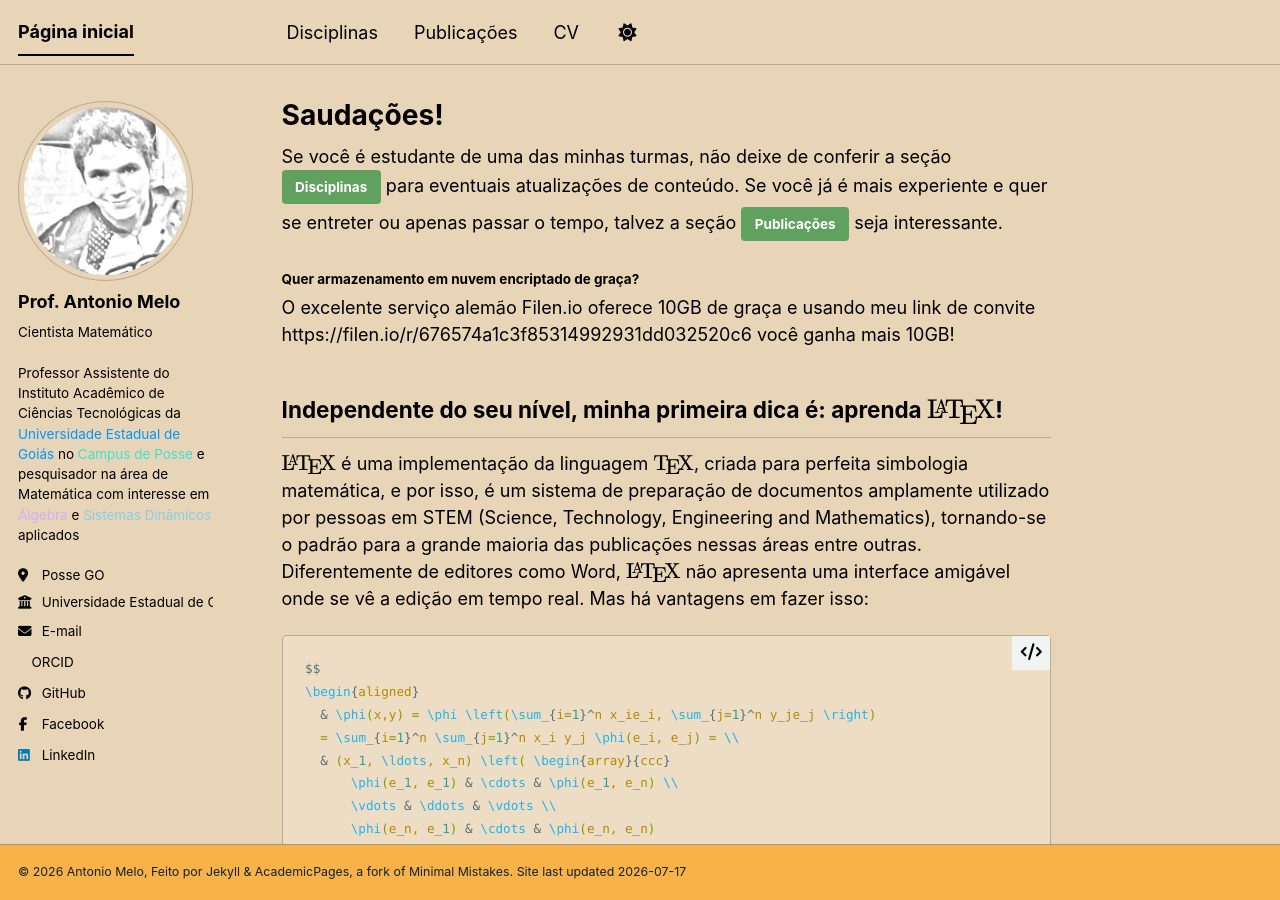
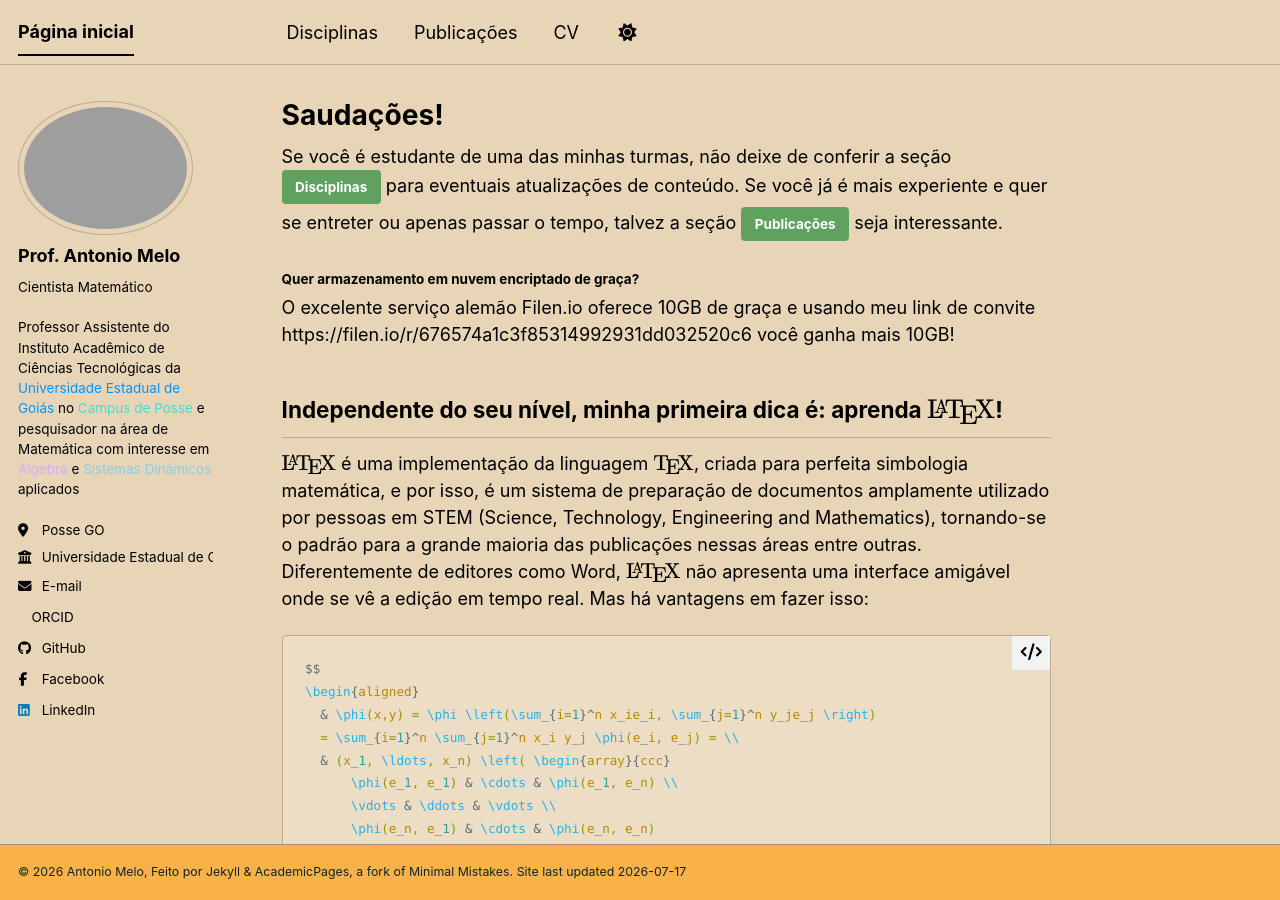
Before and after one commit to antmelo/antmelo.github.io, a Jekyll site: the page built from _pages/about.md, in a window 1280 px wide and 900 px high. Built offline with Jekyll 4.4.1, drawn with Linux system fonts in a browser that asks for light colours; nearby versions of some CDN libraries; a style sheet for code colours, icons or effects is not loaded.

Commit message:
Update _config.yml

```diff
--- a/_config.yml
+++ b/_config.yml
@@ -22,7 +22,7 @@ repository               : "antmelo/antmelo.github.io"
 #               Additional customization can be done by editing /_includes/author-profile.html
 author:
   # Biographic information
-  avatar           : "pencil_sketch_1460325811596.jpg"
+  avatar           : "04-46-07.png"
   name             : "Prof. Antonio Melo"
   pronouns         : # example: "she/her"
   bio              : "Cientista Matemático <br> <br> Professor Assistente do Instituto Acadêmico de Ciências Tecnológicas da <a style='color: #0096ff;text-decoration:none;' href='https://ueg.br'>Universidade Estadual de Goiás</a> no <a style='color: turquoise;text-decoration:none;' href='https://www.ueg.br/posse/'>Campus de Posse</a> e pesquisador na área de Matemática com interesse em <a style='color: #d7acfa;text-decoration:none;' href='https://pt.wikipedia.org/wiki/%C3%81lgebra_abstrata'>Álgebra</a> e <a style='color: #8acde3;text-decoration:none;' href='https://pt.wikipedia.org/wiki/Sistema_din%C3%A2mico'>Sistemas Dinâmicos</a> aplicados"
```
